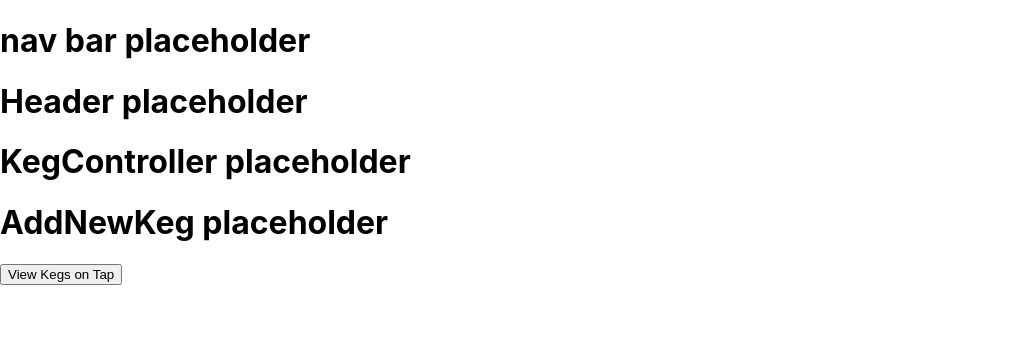
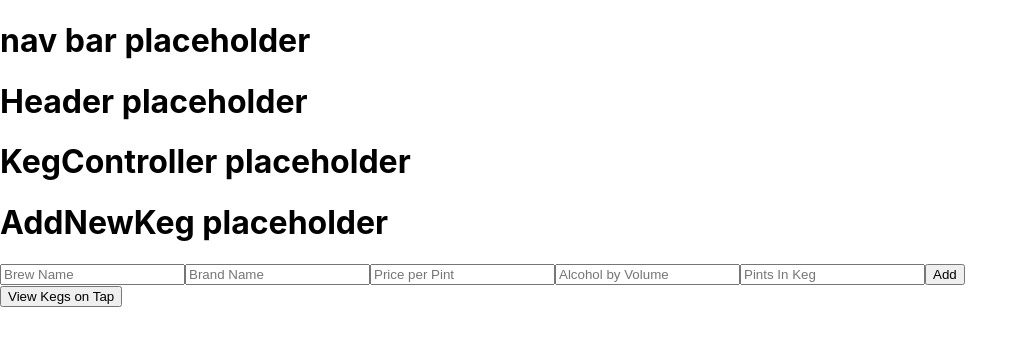
Before and after one commit to grand-scheme/taproom-2, a React (Create React App) app: page / in a window 1280 px wide. Both pictures are taken after a click on the button "Add Keg to Inventory". Shown: the top 346 px of the page, without its empty margins (0-1028 px from the left). Built offline with nearby package versions, Linux system fonts and the light colour scheme.

Commit message:
import v4(), add submit form

```diff
--- a/src/components/AddNewKeg.js
+++ b/src/components/AddNewKeg.js
@@ -1,9 +1,54 @@
 import React from 'react';
+import { v4 } from 'uuid' ;
 
 function AddNewKeg(){
+  function handleNewKegSubmission(e){
+    e.preventDefault();
+    console.log(e.target.kegId.value);
+    console.log(e.target.name.value);
+    console.log(e.target.brandName.value);
+    console.log(e.target.price.value);
+    console.log(e.target.abv.value);
+    console.log(e.target.inventory.value);
+  }
+
   return(
     <>
       <h1>AddNewKeg placeholder</h1>
+      <form onSubmit={handleNewKegSubmission}>
+        {/* kegId={v4} */}
+        <input
+          type='hidden'
+          name="kegId"
+          value= {v4()}
+        />
+        <input
+          type='text'
+          name="name"
+          placeholder="Brew Name"
+        />
+        <input
+          type='text'
+          name="brandName"
+          placeholder="Brand Name"
+        />
+        <input
+          type='text'
+          name="price"
+          placeholder="Price per Pint"
+        />
+        <input
+          type='text'
+          name="abv"
+          placeholder="Alcohol by Volume"
+        />
+        <input
+          type='text'
+          name="inventory"
+          placeholder="Pints In Keg"
+        />
+        <button type="submit"> Add </button>
+      </form>
     </>
   );
 }
```
